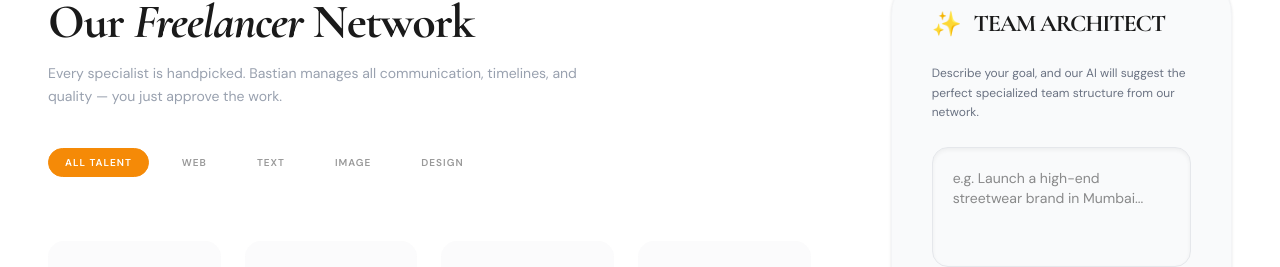
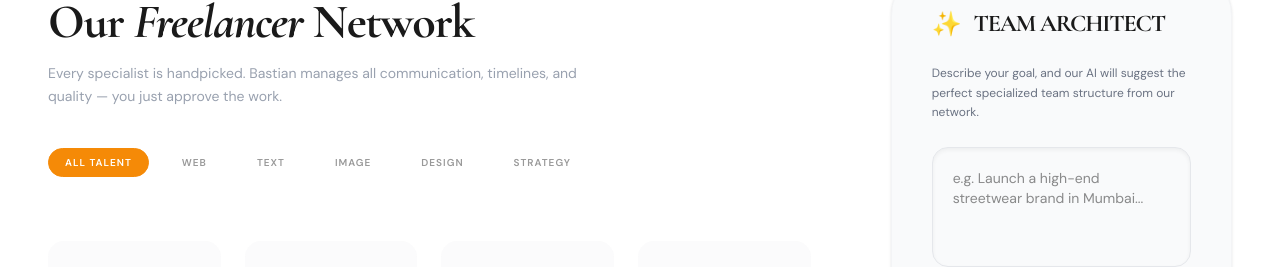
Before and after one commit to urlastbastian/bastian-site, a Next.js app: page / in a window 1280 px wide. Shown: the part 1205-1472 px from the top of the page. Built offline with nearby package versions, Linux system fonts and the light colour scheme.

Commit message:
Clickable freelancer cards and strategy filter

```diff
--- a/app/page.tsx
+++ b/app/page.tsx
@@ -156,7 +156,7 @@ export default function Home() {
               <h2 className="serif text-5xl font-bold mb-4 tracking-tight">Our <em>Freelancer</em> Network</h2>
               <p className="text-gray-400 text-sm mb-10 max-w-xl leading-relaxed">Every specialist is handpicked. Bastian manages all communication, timelines, and quality — you just approve the work.</p>
               <div className="flex flex-wrap gap-4 mb-16">
-                {["all","web","text","image","design"].map((cat) => (
+                {["all","web","text","image","design","strategy"].map((cat) => (
                   <button key={cat} data-category={cat} className={`filter-btn ${cat === 'all' ? 'active-tab' : ''}`}
                     onClick={(e) => { e.preventDefault(); (window as any).setFilter(cat); }}>
                     {cat === 'all' ? 'All Talent' : cat.charAt(0).toUpperCase() + cat.slice(1)}
--- a/public/bastian.js
+++ b/public/bastian.js
@@ -19,7 +19,7 @@ function renderFreelancers() {
   var grid = document.getElementById('freelancer-grid');
   if (!grid) return;
   var cards = filtered.map(function(f){
-    return '<div class="dashed-card p-4 rounded-2xl flex flex-col items-center text-center bg-white shadow-sm hover:border-orange-500 transition-all duration-300 group"><div class="w-16 h-16 mb-3 rounded-full overflow-hidden border border-gray-100"><img src="' + f.image + '" class="w-full h-full object-cover grayscale group-hover:grayscale-0 transition-all" /></div><h4 class="font-bold text-sm mb-1">' + f.name + '</h4><p class="text-[9px] text-orange-500 font-bold uppercase tracking-widest">' + f.role + '</p></div>';
+    return '<a href="' + (f.portfolio_url || '#') + '" target="_blank" rel="noopener noreferrer" class="dashed-card p-4 rounded-2xl flex flex-col items-center text-center bg-white shadow-sm hover:border-orange-500 transition-all duration-300 group cursor-pointer"><div class="w-16 h-16 mb-3 rounded-full overflow-hidden border border-gray-100"><img src="' + f.image + '" class="w-full h-full object-cover grayscale group-hover:grayscale-0 transition-all" /></div><h4 class="font-bold text-sm mb-1">' + f.name + '</h4><p class="text-[9px] text-orange-500 font-bold uppercase tracking-widest">' + f.role + '</p></a>';
   }).join('');
   var joinCard = '<div onclick="toggleModalGlobal(\'join-modal\', true)" class="dashed-card p-4 rounded-2xl flex flex-col items-center justify-center text-center bg-orange-50 border-orange-200 cursor-pointer hover:bg-orange-500 hover:text-white transition-all duration-300 min-h-[140px]"><div class="w-10 h-10 rounded-full border border-dashed border-orange-300 flex items-center justify-center mb-2 text-orange-500 text-xl">+</div><h4 class="font-bold text-xs italic">Join the Network</h4></div>';
   grid.innerHTML = cards + joinCard;
```
